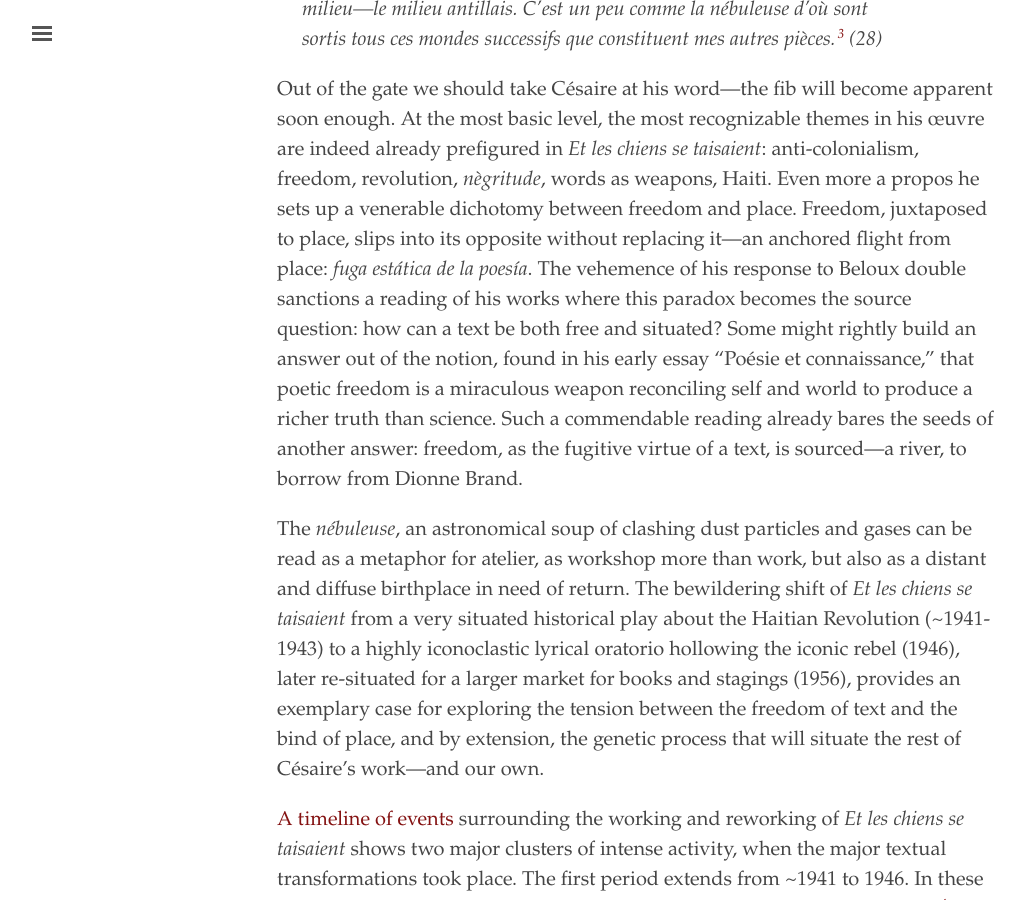
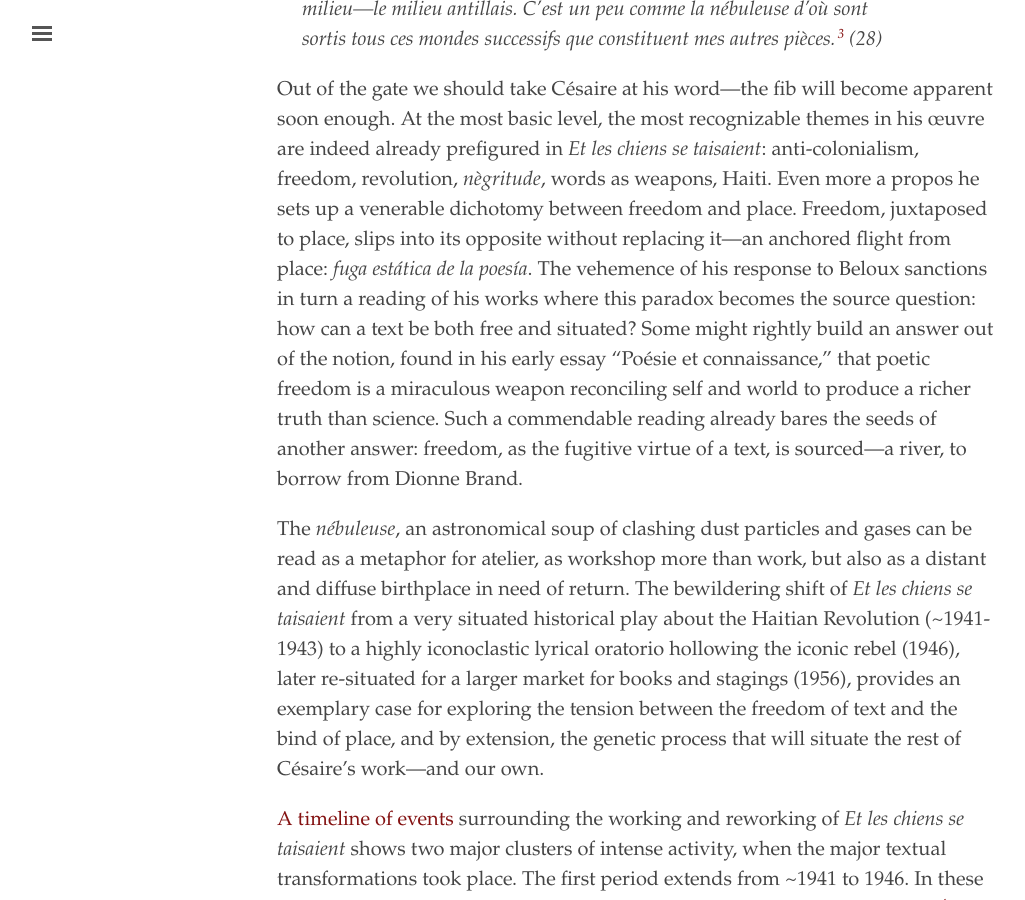
Before and after one commit to elotroalex/record, a Jekyll site: the page built from _chapters/01-nebula.md, in a window 1280 px wide and 900 px high, scrolled down 1368 px. Shown: the whole window, without its empty margins (3-1028 px from the left). Built offline with Jekyll 4.4.1, drawn with Linux system fonts in a browser that asks for light colours.

Commit message:
tweak to nebula

```diff
--- a/_chapters/01-nebula.md
+++ b/_chapters/01-nebula.md
@@ -20,7 +20,7 @@ In one of those ironic twists in the annals of literature, Aimé Césaire worked
 
 > Mais cette première pièce, je ne la voyais pas "jouée" ; je l'avais d'ailleurs écrite comme un poème. Cependant, ce texte présente pour moi une profonde importance : parce que c'est une pièce très libre et située dans son milieu—le milieu antillais. C'est un peu comme la nébuleuse d'où sont sortis tous ces mondes successifs que constituent mes autres pièces.[^a1] (28)
 
-Out of the gate we should take Césaire at his word—the fib will become apparent soon enough. At the most basic level, the most recognizable themes in his œuvre are indeed already prefigured in *Et les chiens se taisaient*: anti-colonialism, freedom, revolution, *nègritude*, words as weapons, Haiti. Even more a propos he sets up a venerable dichotomy between freedom and place. Freedom, juxtaposed to place, slips into its opposite without replacing it—an anchored flight from place: *fuga estática de la poesía*. The vehemence of his response to Beloux double sanctions a reading of his works where this paradox becomes the source question: how can a text be both free and situated? Some might rightly build an answer out of the notion, found in his early essay "Poésie et connaissance," that poetic freedom is a miraculous weapon reconciling self and world to produce a richer truth than science. Such a commendable reading already bares the seeds of another answer: freedom, as the fugitive virtue of a text, is sourced—a river, to borrow from Dionne Brand.
+Out of the gate we should take Césaire at his word—the fib will become apparent soon enough. At the most basic level, the most recognizable themes in his œuvre are indeed already prefigured in *Et les chiens se taisaient*: anti-colonialism, freedom, revolution, *nègritude*, words as weapons, Haiti. Even more a propos he sets up a venerable dichotomy between freedom and place. Freedom, juxtaposed to place, slips into its opposite without replacing it—an anchored flight from place: *fuga estática de la poesía*. The vehemence of his response to Beloux sanctions in turn a reading of his works where this paradox becomes the source question: how can a text be both free and situated? Some might rightly build an answer out of the notion, found in his early essay "Poésie et connaissance," that poetic freedom is a miraculous weapon reconciling self and world to produce a richer truth than science. Such a commendable reading already bares the seeds of another answer: freedom, as the fugitive virtue of a text, is sourced—a river, to borrow from Dionne Brand.
 
 The *nébuleuse*, an astronomical soup of clashing dust particles and gases can be read as a metaphor for atelier, as workshop more than work, but also as a distant and diffuse birthplace in need of return. The bewildering shift of *Et les chiens se taisaient* from a very situated historical play about the Haitian Revolution (~1941-1943) to a highly iconoclastic lyrical oratorio hollowing the iconic rebel (1946), later re-situated for a larger market for books and stagings (1956), provides an exemplary case for exploring the tension between the freedom of text and the bind of place, and by extension, the genetic process that will situate the rest of Césaire’s work—and our own.
 
```
